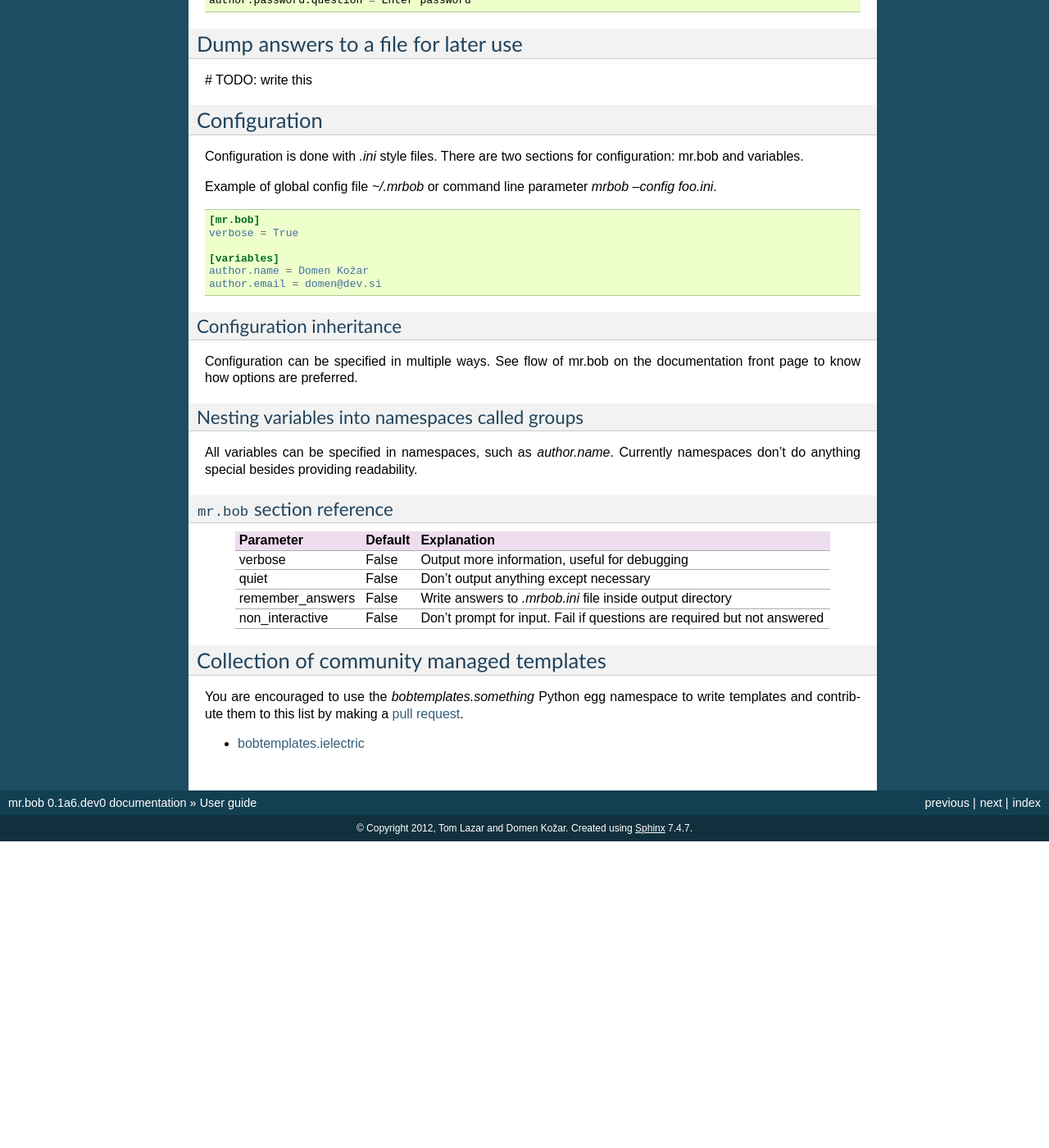
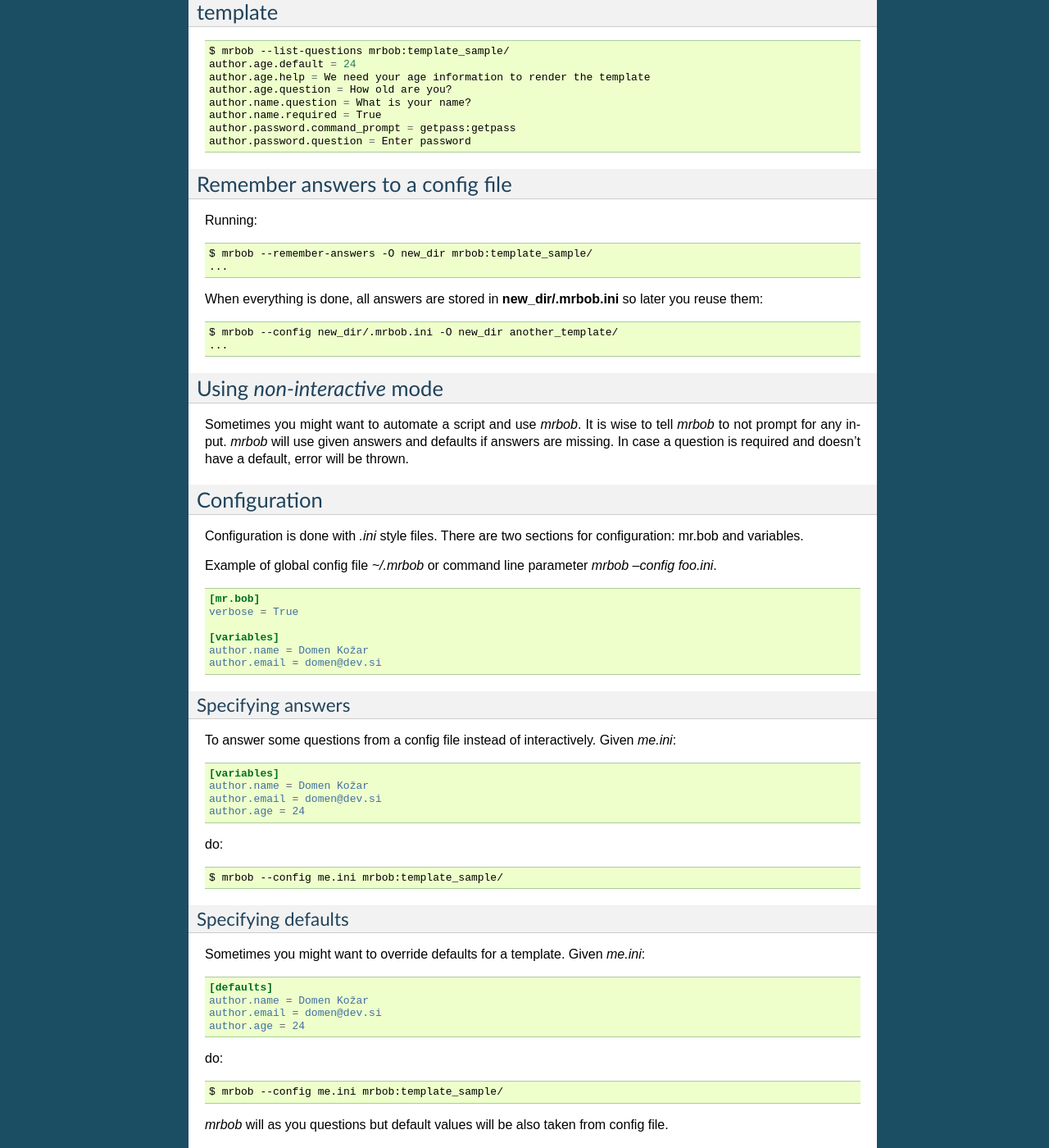
Before and after one commit to collective/mr.bob, a Sphinx documentation site: the page built from docs/source/userguide.rst, in a window 1280 px wide and 1400 px high, scrolled down 1481 px. Shown: the whole window at 82% size. Built offline with Sphinx 7.4.7, drawn with Linux system fonts in a browser that asks for light colours; before the commit the page ends 2507 px from its top, so only the background shows below that; some of the changed text lies outside the part shown.

```diff
--- a/HISTORY.rst
+++ b/HISTORY.rst
@@ -8,7 +8,7 @@ Changelog
 - If a key in a namespace was missing while rendering, no error was raised
   [Domen Kožar]
 
-- Added hook ``mrbob.hooks.post_render_msg``
+- Added hook ``mrbob.hooks.show_message``
   [Domen Kožar]
 
 - ``mrbob.validators.boolean`` renamed to ``mrbob.hooks.to_boolean``
--- a/docs/source/api.rst
+++ b/docs/source/api.rst
@@ -43,4 +43,3 @@ Source documentation
 
 .. automodule:: mrbob.hooks
    :members:
-   :show-inheritance:
--- a/docs/source/userguide.rst
+++ b/docs/source/userguide.rst
@@ -19,24 +19,35 @@ Usage
 Once you install mr.bob, the `mrbob` command is available::
 
     $ mrbob --help
-    usage: mrbob [-h] [-O TARGET_DIRECTORY] [-c CONFIG] [-V] [-l] [-r RENDERER]
+    usage: mrbob [-h] [-O TARGET_DIRECTORY] [-v] [-c CONFIG] [-V] [-l] [-w] [-n]
+                 [-q]
                  [template]
 
     Filesystem template renderer
 
     positional arguments:
-      template              Template to use for rendering
+      template              Template name to use for rendering. See http://mrbob.r
+                            eadthedocs.org/en/latest/userguide.html#usage for a
+                            guide to template syntax
 
     optional arguments:
       -h, --help            show this help message and exit
       -O TARGET_DIRECTORY, --target-directory TARGET_DIRECTORY
                             Where to output rendered structure. Defaults to
-                            current directory.
+                            current directory
+      -v, --verbose         Print more output for debugging
       -c CONFIG, --config CONFIG
                             Configuration file to specify either [mr.bob] or
-                            [variables] sections.
+                            [variables] sections
       -V, --version         Display version number
       -l, --list-questions  List all questions needed for the template
+      -w, --remember-answers
+                            Remember answers to .mrbob.ini file inside output
+                            directory
+      -n, --non-interactive
+                            Don't prompt for input. Fail if questions are required
+                            but not answered
+      -q, --quiet           Suppress all but necessary output
 
 By default, the target directory is the current folder. The most basic use case is rendering a template from a relative folder::
 
@@ -92,11 +103,28 @@ Listing all questions needed to have corresponding variable for a template
     author.password.question = Enter password
 
 
-Dump answers to a file for later use
+Remember answers to a config file
 ------------------------------------
 
-# TODO: write this
+Running::
 
+    $ mrbob --remember-answers -O new_dir mrbob:template_sample/
+    ...
+
+When everything is done, all answers are stored in **new_dir/.mrbob.ini**
+so later you reuse them::
+
+    $ mrbob --config new_dir/.mrbob.ini -O new_dir another_template/
+    ...
+
+
+Using `non-interactive` mode
+----------------------------
+
+Sometimes you might want to automate a script and use `mrbob`. It
+is wise to tell `mrbob` to not prompt for any input. `mrbob` will use
+given answers and defaults if answers are missing. In case a question
+is required and doesn't have a default, error will be thrown.
 
 Configuration
 -------------
@@ -113,6 +141,40 @@ Example of global config file `~/.mrbob` or command line parameter `mrbob --conf
     [variables]
     author.name = Domen Kožar
     author.email = domen@dev.si
+
+Specifying answers
+******************
+
+To answer some questions from a config file instead of interactively. Given `me.ini`:
+
+.. code-block:: ini
+
+    [variables]
+    author.name = Domen Kožar
+    author.email = domen@dev.si
+    author.age = 24
+
+do::
+
+  $ mrbob --config me.ini mrbob:template_sample/
+
+Specifying defaults
+*******************
+
+Sometimes you might want to override defaults for a template. Given `me.ini`:
+
+.. code-block:: ini
+
+    [defaults]
+    author.name = Domen Kožar
+    author.email = domen@dev.si
+    author.age = 24
+
+do::
+
+  $ mrbob --config me.ini mrbob:template_sample/
+
+`mrbob` will as you questions but default values will be also taken from config file.
 
 
 Configuration inheritance
```
Also changed, not shown: other parts of docs/source/userguide.rst (+1 -0 lines), docs/source/index.rst (+10 -5 lines), docs/source/templateauthor.rst (+17 -28 lines), 2 other files.
